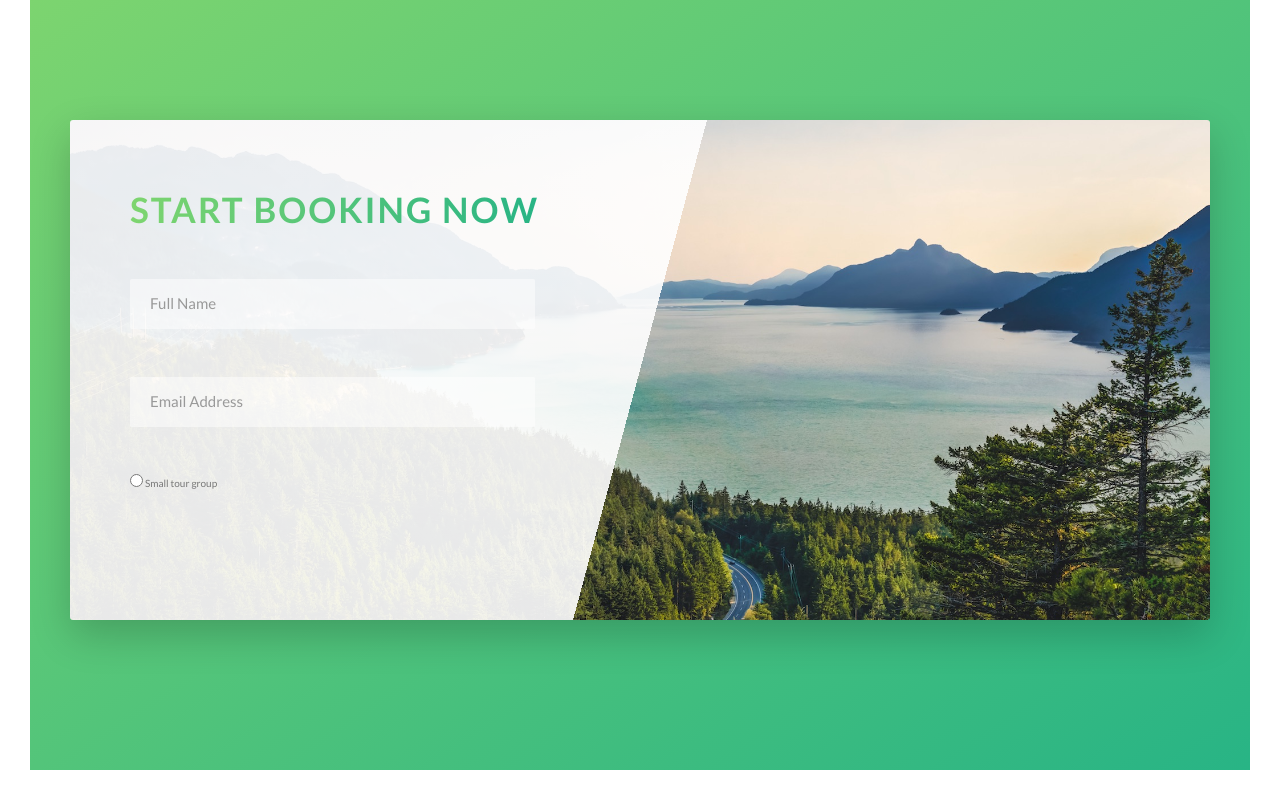
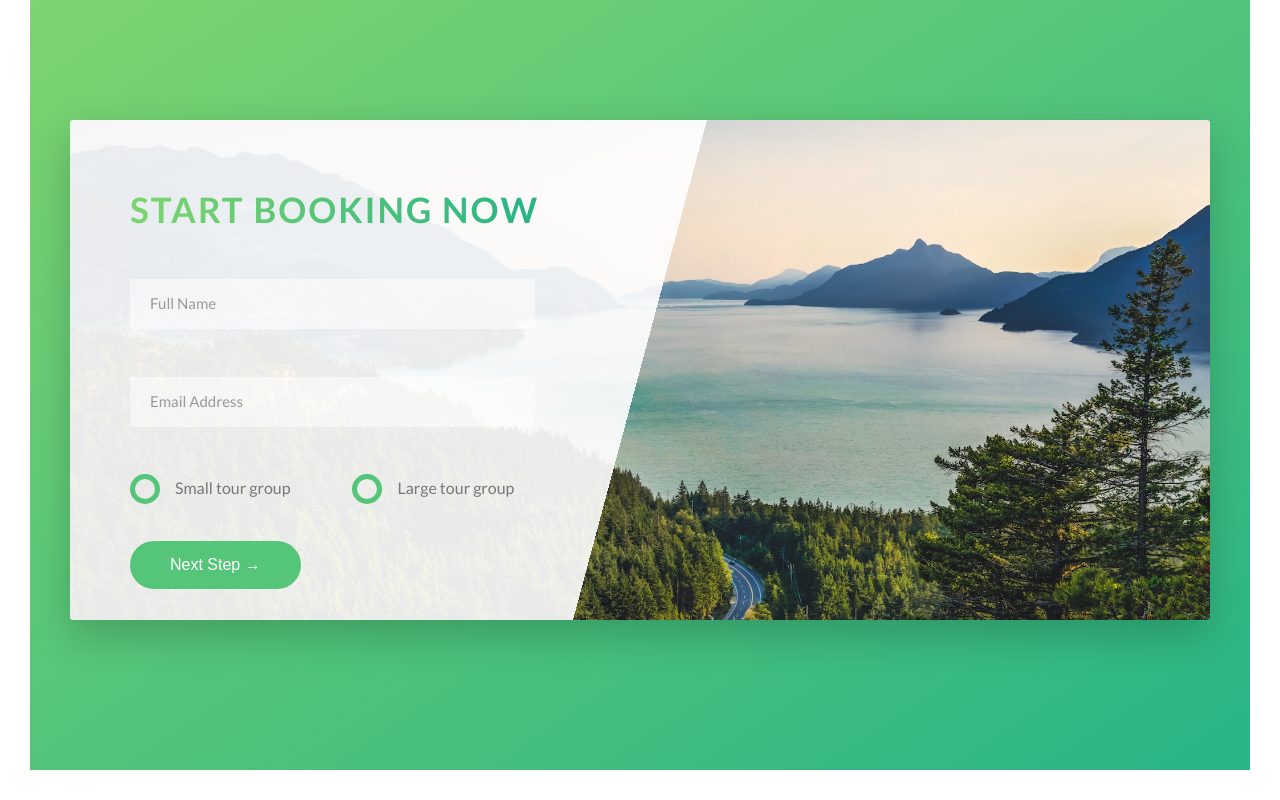
Before and after one commit to kishanjasani/Tour, a website: page index.html in a window 1280 px wide. Shown: the part 4507-5307 px from the top of the page. Drawn offline with Linux system fonts and the light colour scheme.

Commit message:
Create a custom radio button

```diff
--- a/index.html
+++ b/index.html
@@ -267,11 +267,25 @@
                                 <label for="email" class="form__label">Email Address</label>
                             </div>
 
+                            <div class="form__group u-margin-bottom-medium">
+                                <div class="form__radio-group">
+                                    <input type="radio" id="small" class="form__radio-input" name="size">
+                                    <label for="small" class="form__radio-label">
+                                        <span class="form__radio-button"></span>
+                                        Small tour group
+                                    </label>
+                                </div>
+                                <div class="form__radio-group">
+                                    <input type="radio" id="large" class="form__radio-input" name="size">
+                                    <label for="large" class="form__radio-label">
+                                        <span class="form__radio-button"></span>
+                                        Large tour group
+                                    </label>
+                                </div>
+                            </div>
+
                             <div class="form__group">
-                                <div class="form__radio-group">
-                                    <input type="radio" id="small" class="form__radio-input" placeholder="Email Address" required>
-                                    <label for="small" class="form__radio-label">Small tour group</label>
-                                </div>
+                                <button class="btn btn--green">Next Step &rarr;</button>
                             </div>
                         </form>
                     </div>
--- a/sass/base/_utilities.scss
+++ b/sass/base/_utilities.scss
@@ -1,7 +1,7 @@
-.u-center-text { text-align: center; }
-.u-margin-bottom-big { margin-bottom: 8rem; }
-.u-margin-bottom-medium { margin-bottom: 4rem; }
-.u-margin-bottom-small { margin-bottom: 1.5rem; }
+.u-center-text { text-align: center !important; }
+.u-margin-bottom-big { margin-bottom: 8rem !important; }
+.u-margin-bottom-medium { margin-bottom: 4rem !important; }
+.u-margin-bottom-small { margin-bottom: 1.5rem !important; }
 
-.u-margin-top-big { margin-top: 8rem; }
-.u-margin-top-huge { margin-top: 10rem; }
+.u-margin-top-big { margin-top: 8rem !important; }
+.u-margin-top-huge { margin-top: 10rem !important; }
--- a/sass/components/_button.scss
+++ b/sass/components/_button.scss
@@ -1,4 +1,5 @@
 .btn {
+    &,
     &:link,
     &:visited {
         display: inline-block;
@@ -8,6 +9,10 @@
         transition: all .2s;
         position: relative;
         font-size: $default-font-size;
+
+        // Change for <button> element
+        border: none;
+        cursor: pointer;
     }
 
     &:hover {
@@ -19,7 +24,9 @@
         }
     }
 
-    &:active {
+    &:active,
+    &:focus {
+        outline: none;
         transform: translateY(-.1rem);
         box-shadow: 0 .5rem 1rem rgba($color-black, 0.2);
     }
--- a/sass/components/_form.scss
+++ b/sass/components/_form.scss
@@ -42,4 +42,46 @@
         visibility: hidden;
         transform: translateY(-4rem);
     }
+
+    &__radio-input {
+        display: none;
+    }
+
+    &__radio-group {
+        width: 49%;
+        display: inline-block;
+    }
+    &__radio-label {
+        font-size: $default-font-size;
+        cursor: pointer;
+        position: relative;
+        padding-left: 4.5rem;
+    }
+    &__radio-button {
+        height: 3rem;
+        width: 3rem;
+        border: 5px solid $color-primary;
+        border-radius: 50%;
+        display: inline-block;
+        position: absolute;
+        top: -.4rem;
+        left: 0;
+        &::after {
+            content: "";
+            display: block;
+            height: 1rem;
+            width: 1rem;
+            border-radius: 50%;
+            position: absolute;
+            top: 50%;
+            left: 50%;
+            transform: translate(-50%, -50%);
+            background-color: $color-primary;
+            opacity: 0;
+            transition: all .3s;
+        }
+    }
+    &__radio-input:checked ~ &__radio-label &__radio-button::after {
+        opacity: 1;
+    }
 }
```
Also changed, not shown: css/style.css.
